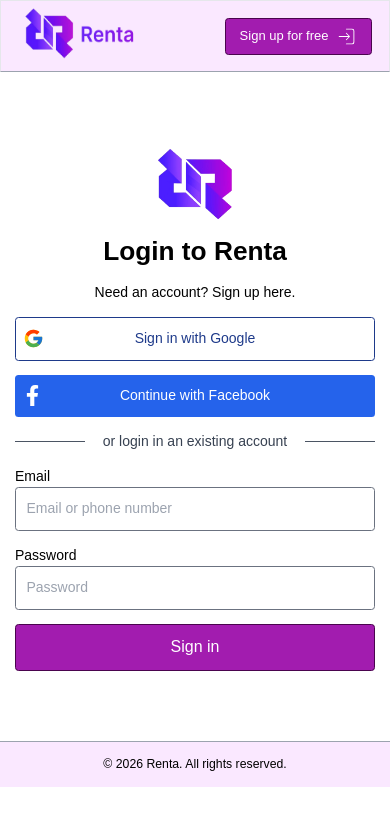
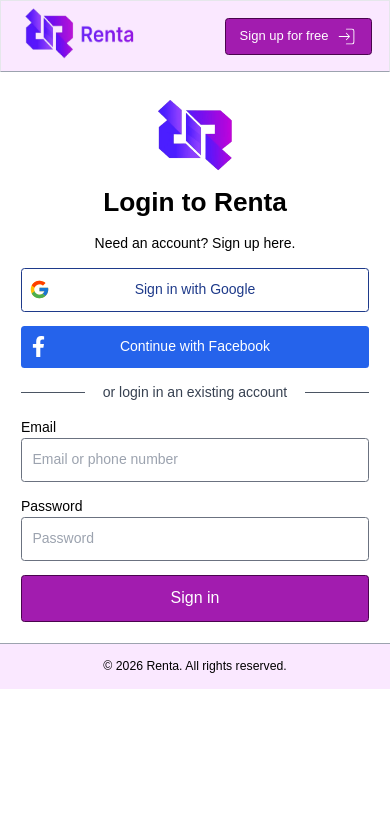
Before and after one commit to rencyjohnledesma/renta-frontend, a React (Vite) app: page / in a window 390 px wide. Shown: the top 826 px of the page. Built offline with nearby package versions, Linux system fonts and the light colour scheme; a web font is replaced by a local one.

Commit message:
Refactor LoginTab for better layout and responsiveness
Updated the LoginTab component to improve layout and responsiveness. Adjusted styles and ensured proper loading and message handling.

```diff
--- a/src/components/LoginTab.jsx
+++ b/src/components/LoginTab.jsx
@@ -44,7 +44,7 @@
   };
 
   return (
-    <div className='flex flex-col gap-4 justify-self-center min-w-[430px] items-center py-20 relative max-md:px-10'>
+    <div className='flex flex-col gap-4 justify-self-center w-full max-w-[430px] items-center py-20 relative max-md:p-6'>
       {/* Logo */}
       <img src={Logo} alt="Renta Logo" height={100} width={100} className='animate-slideUp max-md:w-[80px] max-md:h-[80px]'/>
       <h2 className='text-3xl font-semibold'>Login to Renta</h2>
```
